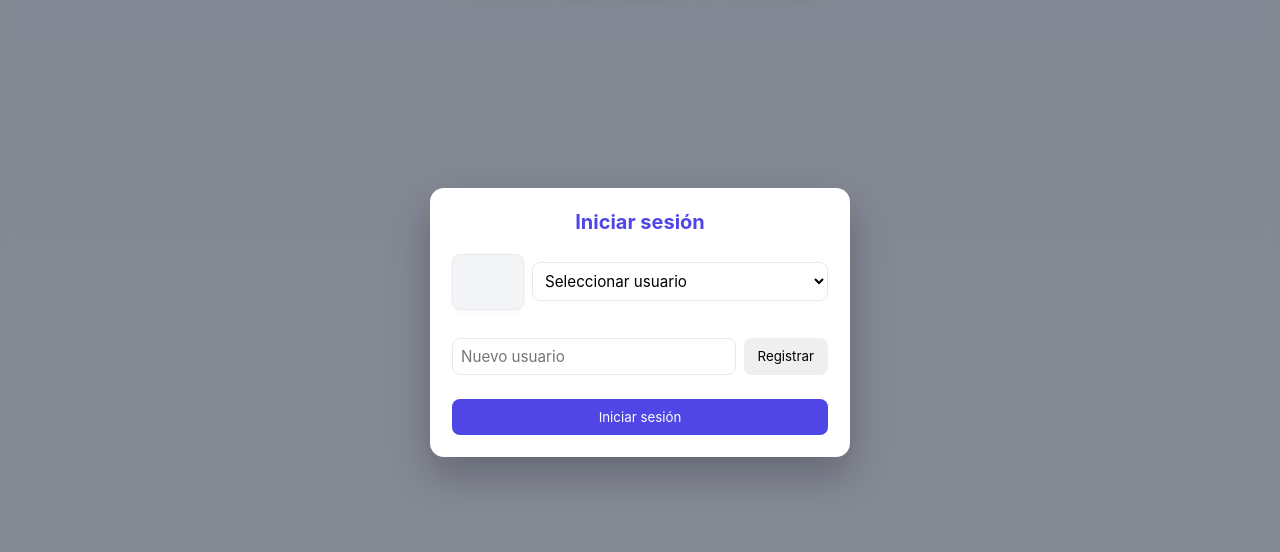
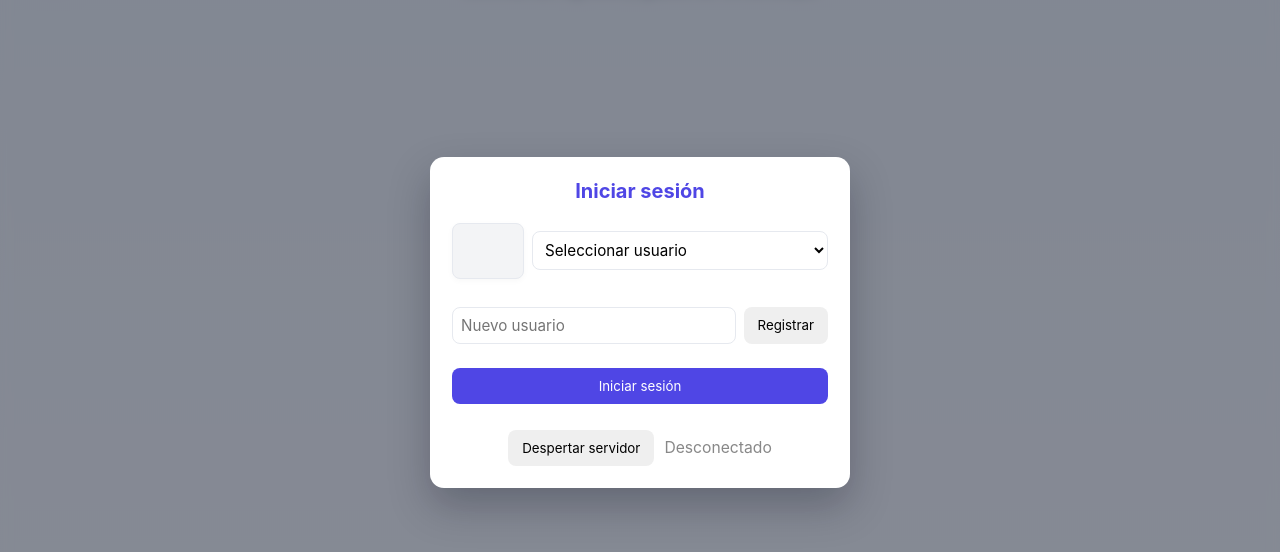
Before and after one commit to daniel20251-s/control, a plain HTML site: page index.html in a window 1280 px wide. Shown: the part 78-630 px from the top of the page. Drawn offline with Linux system fonts and the light colour scheme; no server answers.

Commit message:
Update index.html

```diff
--- a/index.html
+++ b/index.html
@@ -1,4 +1,3 @@
-
 <!doctype html>
 <html lang="es">
 <head>
@@ -59,6 +58,11 @@
 				<button id="auth-register-user" class="btn">Registrar</button>
 			</div>
 			<button id="login-btn" class="btn primary" style="margin-top:12px;width:100%">Iniciar sesión</button>
+			<!-- NUEVO: Botón para despertar servidor y estado -->
+			<div style="margin-top:14px;display:flex;align-items:center;gap:10px;justify-content:center">
+				<button id="wake-server-btn" class="btn" type="button">Despertar servidor</button>
+				<span id="server-status-indicator" style="font-size:0.98em;color:#888">Desconectado</span>
+			</div>
 		</div>
 	</div>
 
```
